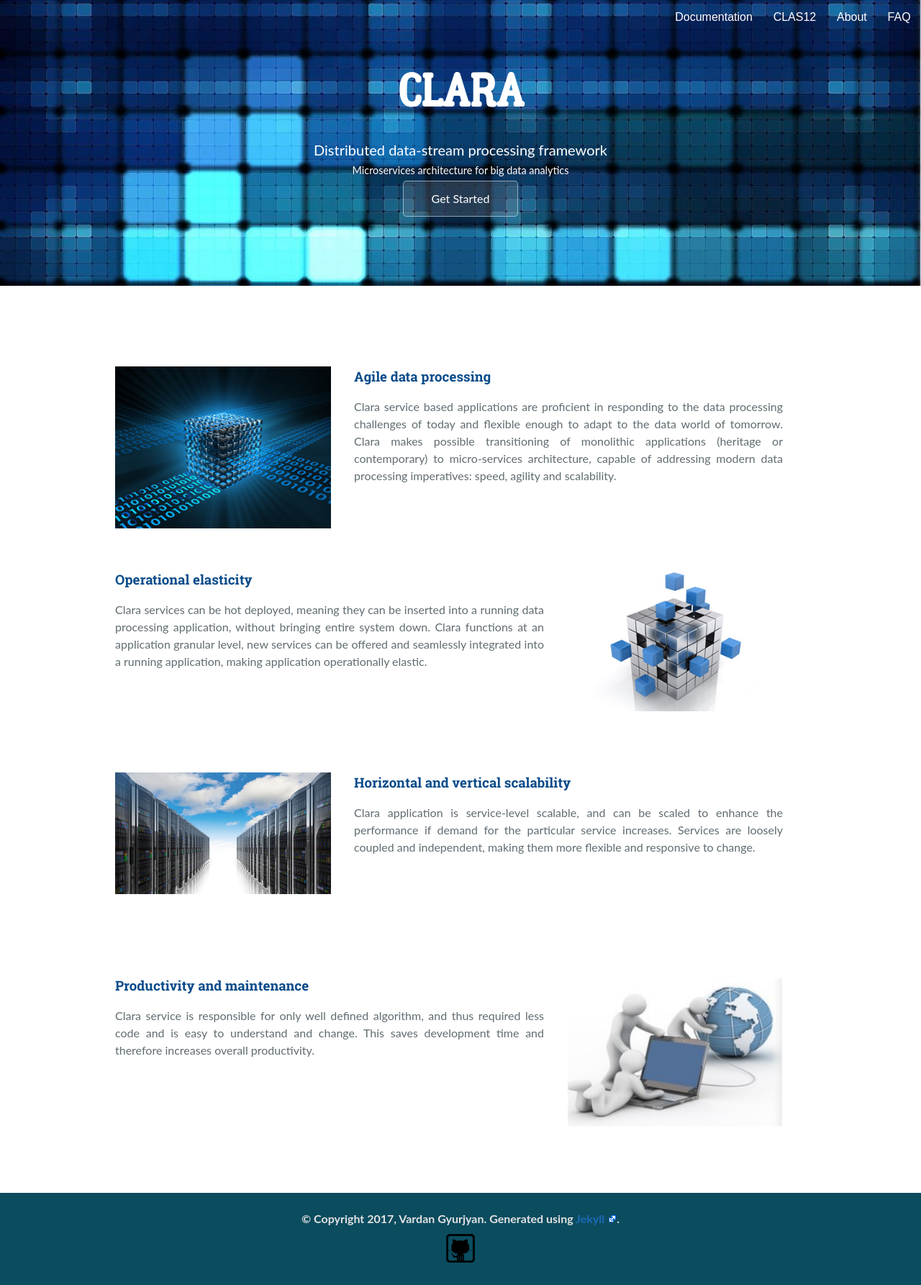
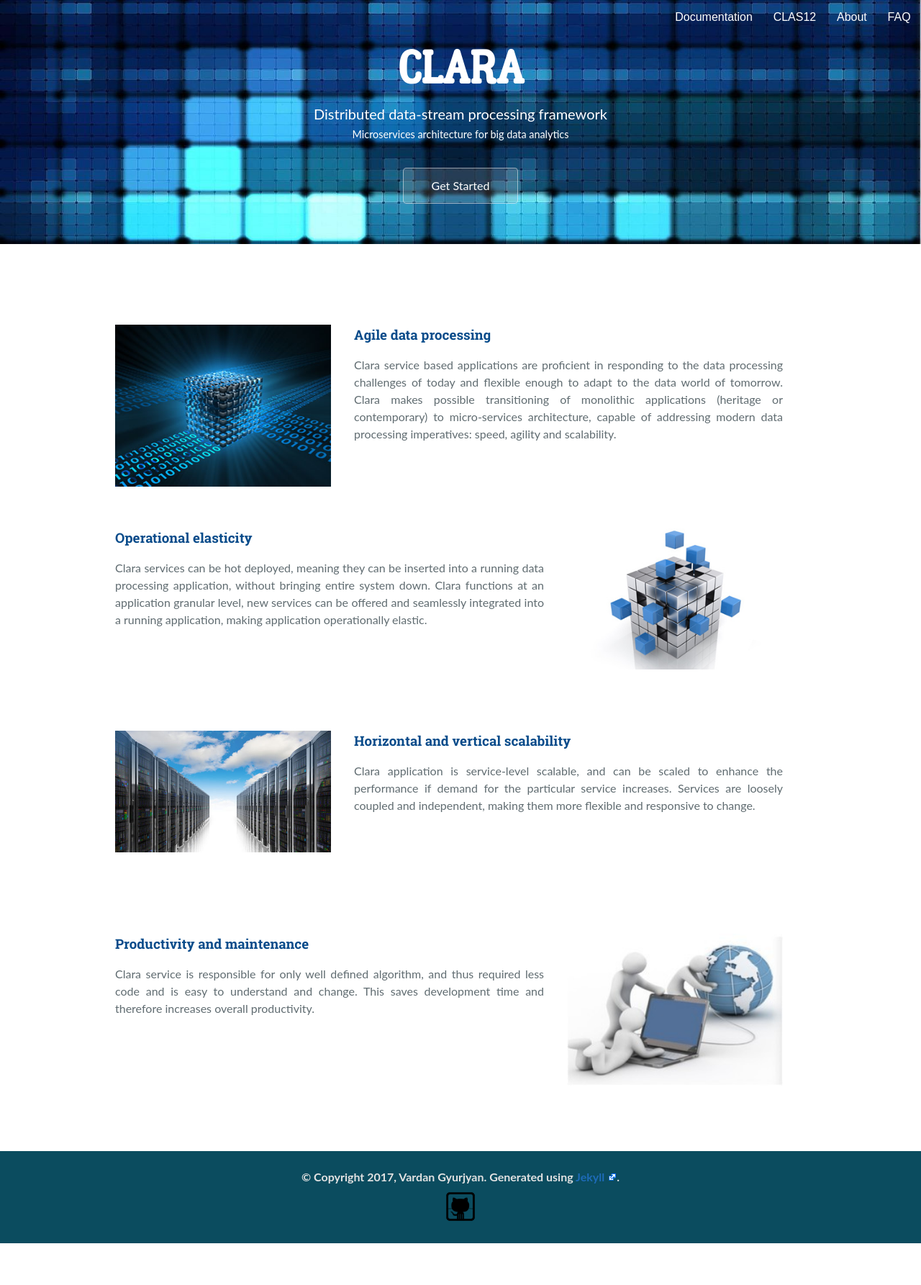
Before and after one commit to JeffersonLab/clara-docs, a Jekyll site: the page built from index.html, in a window 1280 px wide. Shown: the whole page at 72% size. Built offline with Jekyll 4.4.1, drawn with Linux system fonts in a browser that asks for light colours; after the commit the page ends 1727 px from its top, so only the background shows below that.

Commit message:
Narrow background image height

```diff
--- a/css/cayman.css
+++ b/css/cayman.css
@@ -23,7 +23,7 @@ a:hover {
 }
 .btn {
   display: inline-block;
-  margin-bottom: 1rem;
+  margin-bottom: 0.5rem;
   color: #fff;
   background-color: rgba(170, 170, 170, 0.2);
   border-color: rgba(255, 255, 255, 0.5);
@@ -230,7 +230,7 @@ a:hover {
 }
 @media screen and (min-width: 64em) {
   .project-header {
-    padding: 5rem 6rem;
+    padding: 3rem 6rem;
   }
 }
 @media screen and (min-width: 42em) and (max-width: 64em) {
@@ -251,7 +251,7 @@ a:hover {
 }
 .project-name {
   margin-top: 0;
-  margin-bottom: 0.1rem;
+  margin-bottom: 0.1px;
   text-align: center;
   font-family: myFont;
 }
@@ -271,6 +271,7 @@ a:hover {
   }
 }
 .project-tagline {
+  margin-top: -0.1rem;
   margin-bottom: 2rem;
   font-weight: normal;
   text-align: center;
@@ -292,7 +293,7 @@ a:hover {
   }
 }
 .project-description {
-  margin-bottom: 2rem;
+  margin-bottom: 4rem;
   font-weight: normal;
   text-align: center;
   color: #fff;
```
